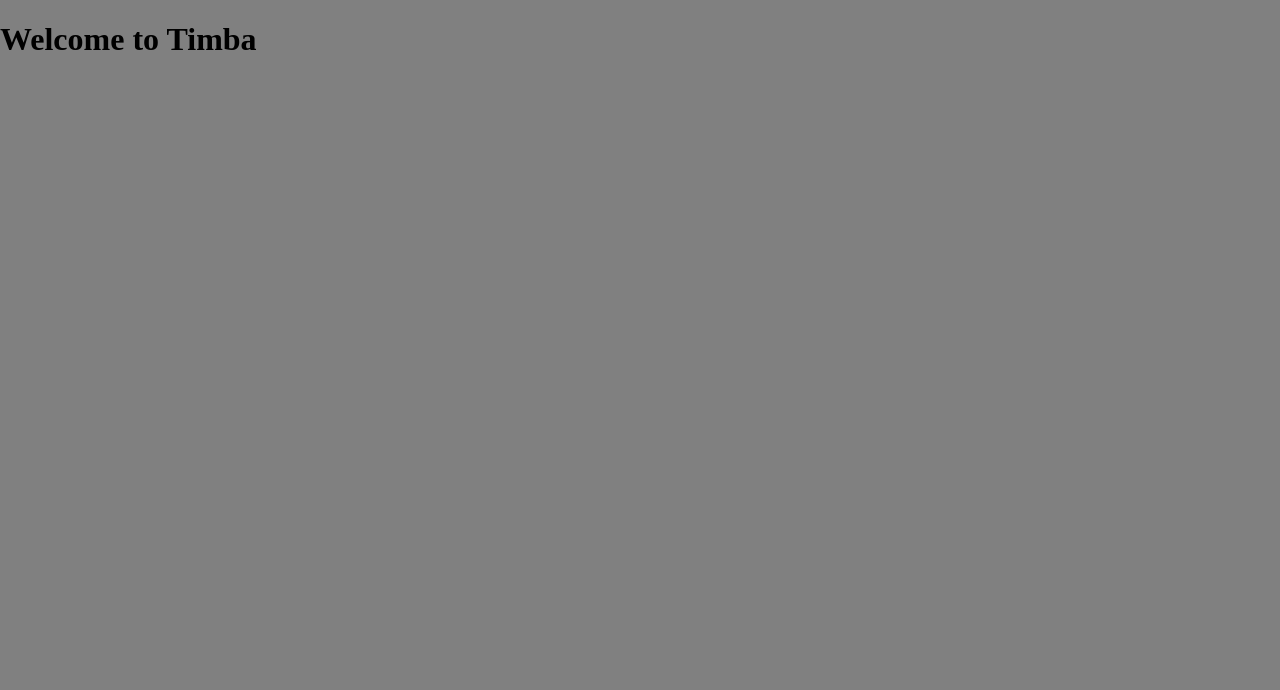
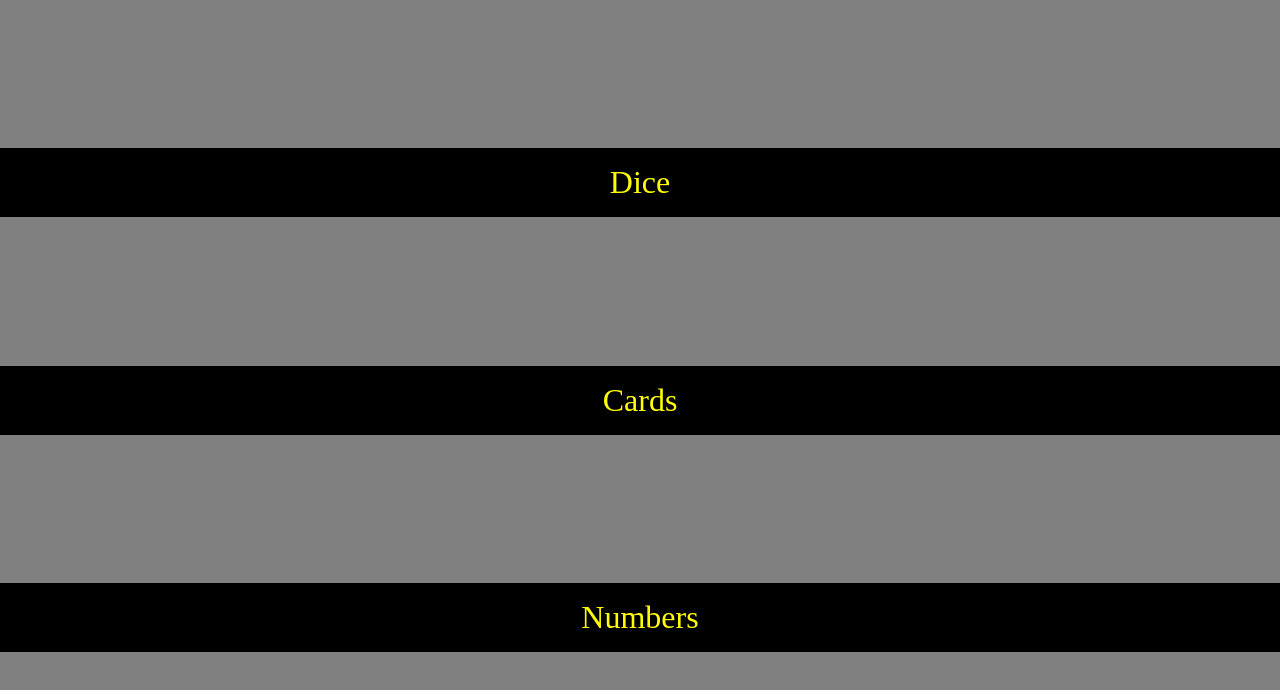
Before and after one commit to alebrozzo/timba, a SvelteKit app: page / in a window 1280 px wide. Shown: the top 690 px of the page. Built offline with nearby package versions, Linux system fonts and the light colour scheme.

Commit message:
first buttons

```diff
--- a/src/routes/+page.svelte
+++ b/src/routes/+page.svelte
@@ -1 +1,15 @@
-<h1>Welcome to Timba</h1>
+<div class="button-container">
+  <a class="button" href="/dice">Dice</a>
+  <a class="button" href="/cards">Cards</a>
+  <a class="button" href="/numbers">Numbers</a>
+</div>
+
+<style>
+  .button-container {
+    display: flex;
+    flex-direction: column;
+    justify-content: space-evenly;
+    width: 100%;
+    height: 100dvh;
+  }
+</style>
--- a/src/routes/dice/+page.svelte
+++ b/src/routes/dice/+page.svelte
@@ -1 +1,3 @@
-<h1>Dice!</h1>
+<div class="button-container">
+  <a class="button" href="/">Home</a>
+</div>
```
